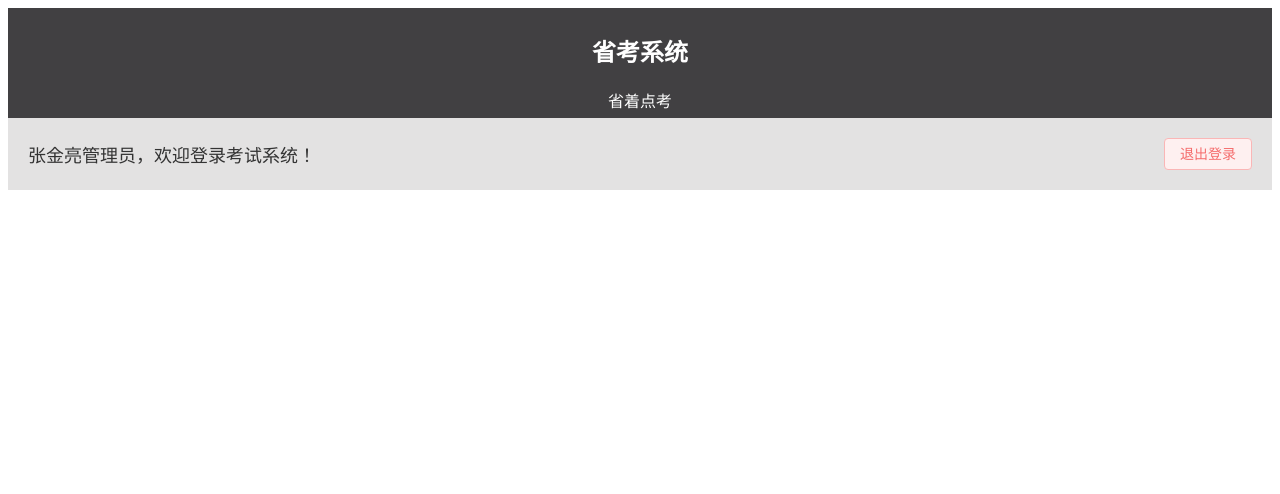
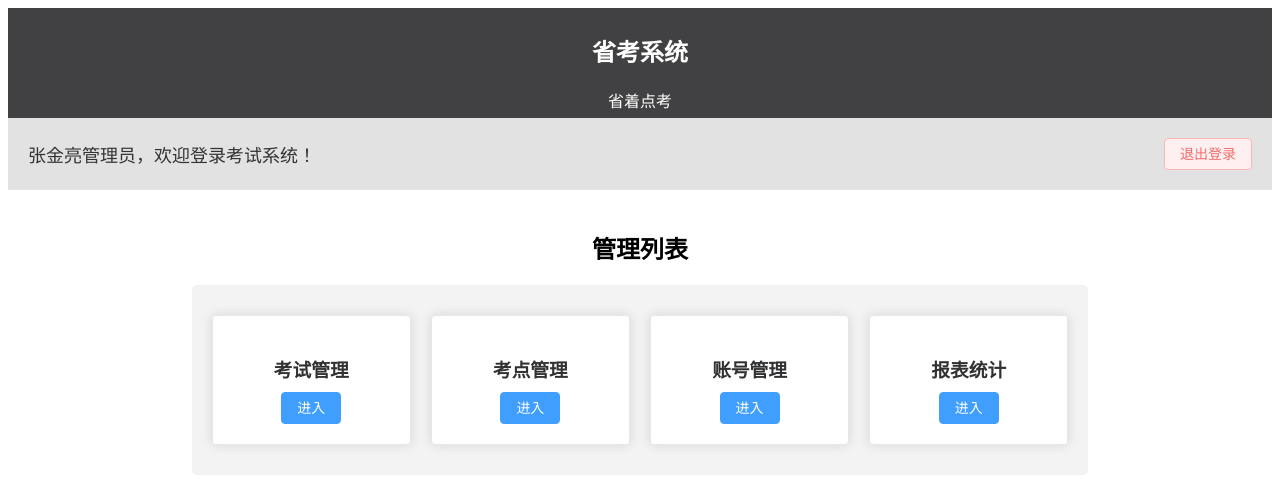
Before and after one commit to RTLiang/exam-manage-frontend, a Nuxt app: page /admin/main in a window 1280 px wide. Shown: the top 494 px of the page. Built offline with nearby package versions, Linux system fonts and the light colour scheme.

Commit message:
管理员主页

```diff
--- a/pages/admin/main.vue
+++ b/pages/admin/main.vue
@@ -1,8 +1,22 @@
 <template>
-    <Banner />
-    <div>
-        <Welcome  :user="user"/>
+  <Banner />
+  <div>
+    <Welcome :user="user" />
+  </div>
+
+  <div class="function-list">
+    <h2>管理列表</h2>
+    <div class="function-cards">
+      <el-row :gutter="20">
+        <el-col :span="6" v-for="(entry, index) in entries" :key="index">
+          <el-card class="function-card">
+            <h3>{{ entry.entryname }}</h3>
+            <el-button type="primary" @click="$router.push(entry.path)">进入</el-button>
+          </el-card>
+        </el-col>
+      </el-row>
     </div>
+  </div>
 </template>
 
 <script>
@@ -13,7 +27,53 @@ export default {
         name: "张金亮",
         usr_type: "admin"
       },
+      entries: [
+        {
+          entryname: '考试管理',
+          path: '/admin/exam_manage'
+        },
+        {
+          entryname: '考点管理',
+          path: '/',
+        },
+        {
+          entryname: '账号管理',
+          path: '/',
+        },
+        {
+          entryname: '报表统计',
+          path: '/',
+        }
+      ],
     }
   }
 }
 </script>
+
+<style scoped>
+.function-list {
+  padding: 20px;
+}
+
+.function-list h2 {
+  text-align: center;
+  margin-bottom: 20px;
+}
+
+.function-cards {
+  background-color: #f3f3f3;
+  border-radius: 5px;
+  padding: 20px;
+  width: 70%;
+  margin: 0 auto;
+}
+
+.function-card {
+  margin: 10px 0;
+  text-align: center;
+}
+
+.function-card h3 {
+  margin-bottom: 10px;
+}
+</style>
--- a/pages/individual/select_exam.vue
+++ b/pages/individual/select_exam.vue
@@ -4,6 +4,7 @@
 
     <div class="exam-list">
         <h2>考试列表</h2>
+        <div class="exam-cards">
         <el-row :gutter="20">
             <el-col :span="6" v-for="(subject, index) in subjects" :key="index">
                 <el-card>
@@ -14,7 +15,7 @@
                         }}</el-button>
                 </el-card>
             </el-col>
-        </el-row>
+        </el-row></div>
     </div>
 </template>
 
@@ -138,8 +139,13 @@ export default {
     text-align: center;
     margin-bottom: 20px;
 }
+.exam-cards{
+    background-color: #f3f3f3;
+    border-radius: 5px;
+}
 
 .el-card {
+    margin: 20px 20px;
     text-align: center;
 }
 
```
Also changed, not shown: pages/admin/exam_manage.vue (added).
